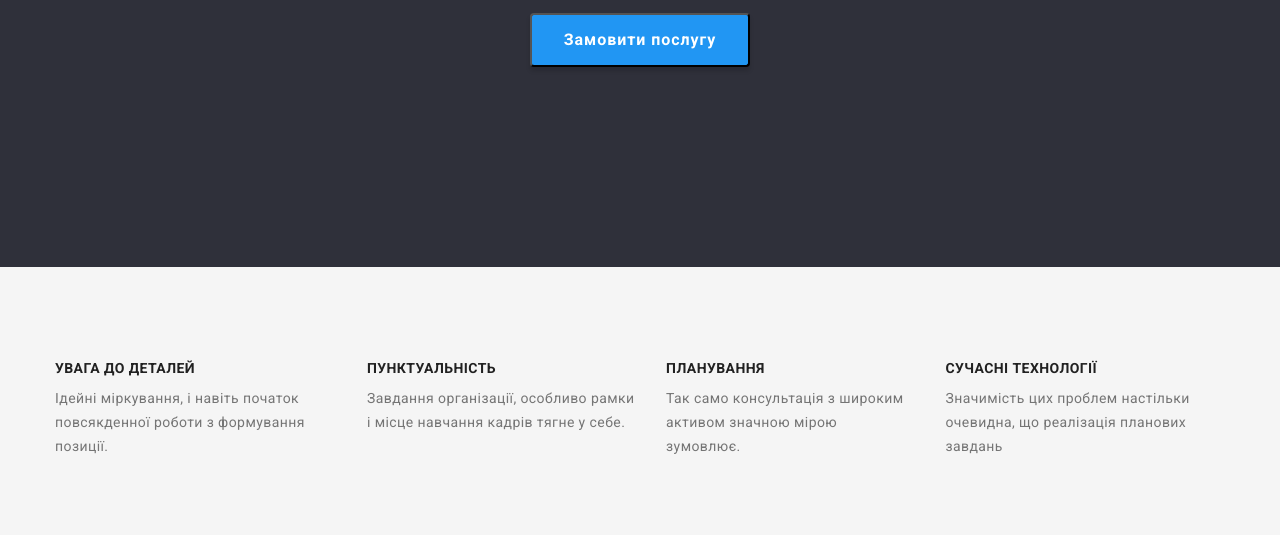
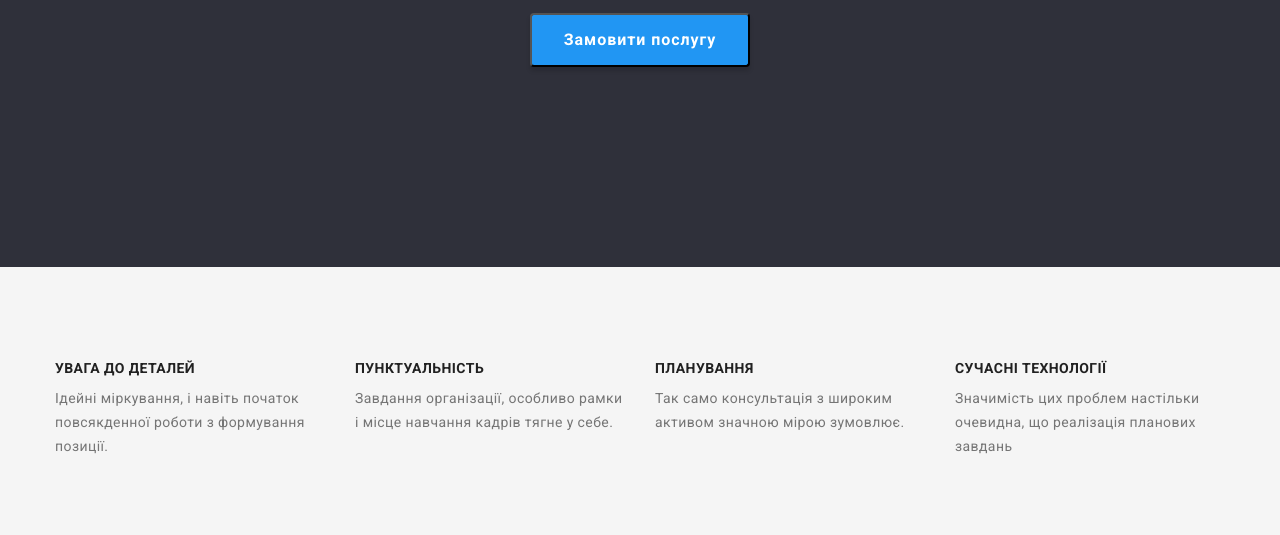
Before and after one commit to BolotinAlexey/goit-markup-hw-03, a plain HTML site: page index.html in a window 1280 px wide. Shown: the part 417-952 px from the top of the page. Drawn offline with nearby package versions, Linux system fonts and the light colour scheme.

Commit message:
fix mentor comments:https://www.loom.com/share/516dec21b9d6479ea7a81255239e004e

```diff
--- a/css/style.css
+++ b/css/style.css
@@ -195,6 +195,9 @@ body {
   display: flex;
   gap: 30px;
 }
+.feature-item {
+  flex-basis: 270px;
+}
 .feature-header {
   margin-bottom: 10px;
   font-weight: 700;
@@ -312,11 +315,9 @@ body {
 }
 /*------ Footer -------*/
 .footer {
-  background-color: var(--bgcolor-secondary);
-}
-.footer-box {
   padding-top: 60px;
   padding-bottom: 60px;
+  background-color: var(--bgcolor-secondary);
 }
 /* logo */
 .footer-studio {
--- a/index.html
+++ b/index.html
@@ -69,28 +69,28 @@
           <div class="container">
             <h2 class="section-header display-none">Особливості</h2>
             <ul class="list features-box">
-              <li>
+              <li class="feature-item">
                 <h3 class="feature-header">УВАГА ДО ДЕТАЛЕЙ</h3>
                 <p class="feature-description">
                   Ідейні міркування, і навіть початок повсякденної роботи з формування позиції.
                 </p>
               </li>
 
-              <li>
+              <li class="feature-item">
                 <h3 class="feature-header">ПУНКТУАЛЬНІСТЬ</h3>
                 <p class="feature-description">
                   Завдання організації, особливо рамки і місце навчання кадрів тягне у себе.
                 </p>
               </li>
 
-              <li>
+              <li class="feature-item">
                 <h3 class="feature-header">ПЛАНУВАННЯ</h3>
                 <p class="feature-description">
                   Так само консультація з широким активом значною мірою зумовлює.
                 </p>
               </li>
 
-              <li>
+              <li class="feature-item">
                 <h3 class="feature-header">СУЧАСНІ ТЕХНОЛОГІЇ</h3>
                 <p class="feature-description">
                   Значимість цих проблем настільки очевидна, що реалізація планових завдань
@@ -200,7 +200,7 @@
 
       <!-- Footer -->
       <footer class="footer">
-        <div class="container footer-box">
+        <div class="container">
           <a class="link logo" href="index.html" lang="en"
             >Web<span class="footer-studio">Studio</span></a
           >
```
Also changed, not shown: portfolio.html (+1 -1 lines).
